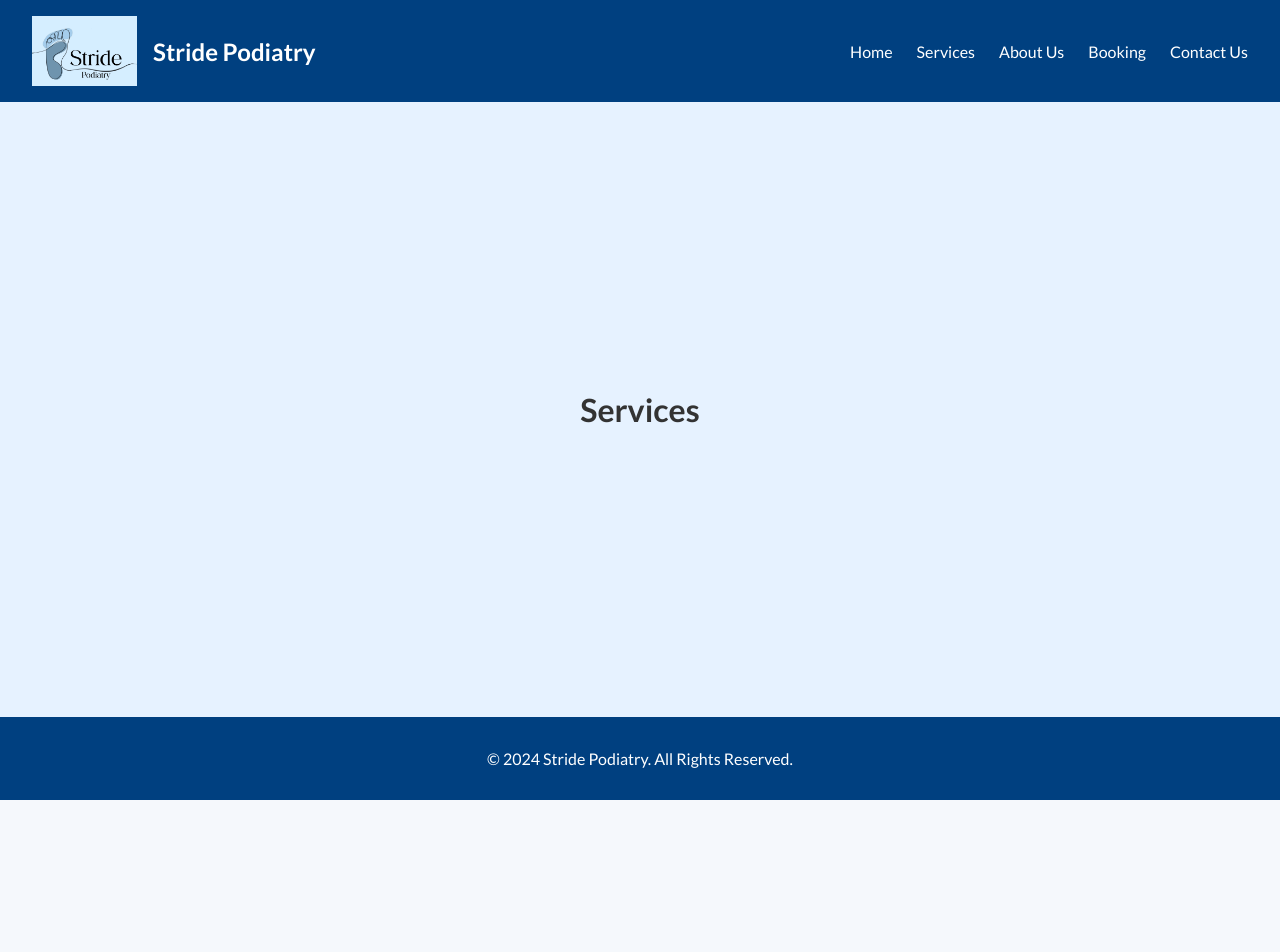
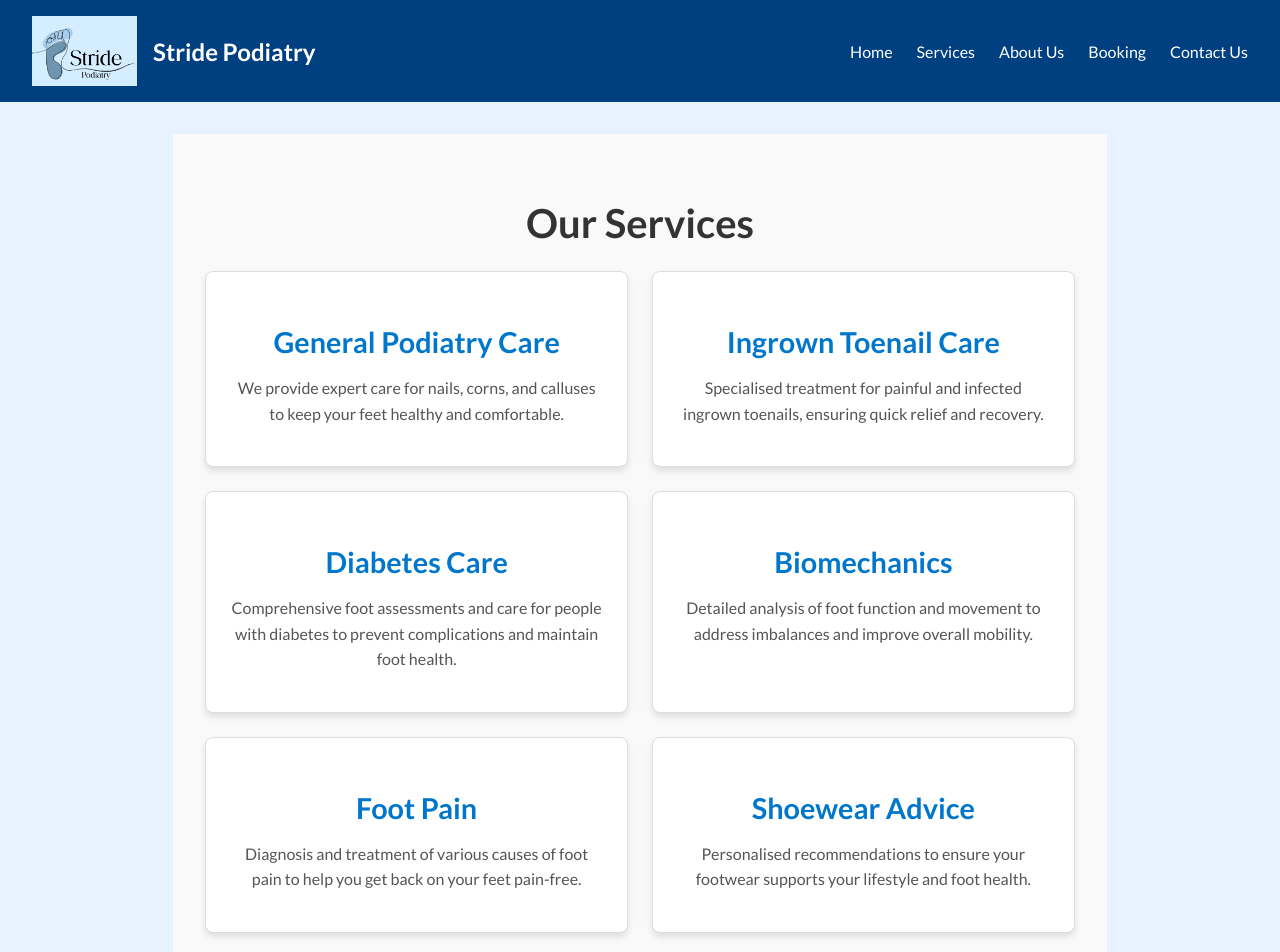
Before and after one commit to Looch8/stride-podiatry, a React (Vite) app: page /services in a window 1280 px wide. Shown: the top 952 px of the page. Before the commit the page ends 800 px from the top, so only its background shows below. Built offline with nearby package versions, Linux system fonts and the light colour scheme.

Commit message:
about and services section

```diff
--- a/src/pages/About.jsx
+++ b/src/pages/About.jsx
@@ -1,5 +1,31 @@
+import '../styles/About.css';
+import profilePhoto from '../assets/images/profile_photo.jpeg';
+
 const About = () => {
-	return <h1>About</h1>;
+	return (
+		<div className="about-container">
+			<img
+				src={profilePhoto}
+				alt="Luke Wheldale"
+				className="profile-photo"
+			/>
+			<div className="about-text">
+				<h1>About Me</h1>
+				<p>
+					Hi, I'm Luke Wheldale, a podiatrist specialising in home
+					care podiatry services across Adelaide. I am passionate
+					about bringing convenient and personalised foot care to
+					patients in the comfort of their own homes.
+				</p>
+				<p>
+					With years of experience and dedication to providing the
+					best care, I aim to improve mobility, comfort, and overall
+					foot health for my patients, ensuring they can live their
+					lives pain-free.
+				</p>
+			</div>
+		</div>
+	);
 };
 
 export default About;
--- a/src/pages/Services.jsx
+++ b/src/pages/Services.jsx
@@ -1,5 +1,56 @@
+import '../styles/Services.css';
+
 const Services = () => {
-	return <h1>Services</h1>;
+	return (
+		<section className="services">
+			<h2>Our Services</h2>
+			<ul className="services-list">
+				<li>
+					<h3>General Podiatry Care</h3>
+					<p>
+						We provide expert care for nails, corns, and calluses to
+						keep your feet healthy and comfortable.
+					</p>
+				</li>
+				<li>
+					<h3>Ingrown Toenail Care</h3>
+					<p>
+						Specialised treatment for painful and infected ingrown
+						toenails, ensuring quick relief and recovery.
+					</p>
+				</li>
+				<li>
+					<h3>Diabetes Care</h3>
+					<p>
+						Comprehensive foot assessments and care for people with
+						diabetes to prevent complications and maintain foot
+						health.
+					</p>
+				</li>
+				<li>
+					<h3>Biomechanics</h3>
+					<p>
+						Detailed analysis of foot function and movement to
+						address imbalances and improve overall mobility.
+					</p>
+				</li>
+				<li>
+					<h3>Foot Pain</h3>
+					<p>
+						Diagnosis and treatment of various causes of foot pain
+						to help you get back on your feet pain-free.
+					</p>
+				</li>
+				<li>
+					<h3>Shoewear Advice</h3>
+					<p>
+						Personalised recommendations to ensure your footwear
+						supports your lifestyle and foot health.
+					</p>
+				</li>
+			</ul>
+		</section>
+	);
 };
 
 export default Services;
--- /dev/null
+++ b/src/styles/About.css
@@ -0,0 +1,34 @@
+.about-container {
+	display: flex;
+	flex-direction: column;
+	align-items: center;
+	padding: 2rem;
+	background-color: #f5f8fc;
+	color: #333;
+}
+
+.profile-photo {
+	width: 150px;
+	height: 150px;
+	border-radius: 50%;
+	margin-bottom: 1.5rem;
+	box-shadow: 0 4px 6px rgba(0, 0, 0, 0.1);
+}
+
+.about-text {
+	max-width: 600px;
+	text-align: center;
+}
+
+.about-text h1 {
+	font-size: 2rem;
+	color: #004080;
+	margin-bottom: 1rem;
+}
+
+.about-text p {
+	font-size: 1.2rem;
+	line-height: 1.6;
+	margin-bottom: 1rem;
+	color: #333;
+}
--- /dev/null
+++ b/src/styles/Services.css
@@ -0,0 +1,46 @@
+.services {
+	padding: 2rem;
+	background-color: #f9f9f9;
+	text-align: center;
+}
+
+.services h2 {
+	font-size: 2.5rem;
+	margin-bottom: 1.5rem;
+	color: #333;
+}
+
+.services-list {
+	list-style: none;
+	padding: 0;
+	margin: 0;
+	display: grid;
+	grid-template-columns: repeat(auto-fit, minmax(300px, 1fr));
+	gap: 1.5rem;
+}
+
+.services-list li {
+	background-color: #fff;
+	border: 1px solid #ddd;
+	border-radius: 8px;
+	padding: 1.5rem;
+	box-shadow: 0 4px 6px rgba(0, 0, 0, 0.1);
+	transition: transform 0.2s, box-shadow 0.2s;
+}
+
+.services-list li:hover {
+	transform: translateY(-5px);
+	box-shadow: 0 6px 10px rgba(0, 0, 0, 0.15);
+}
+
+.services-list h3 {
+	font-size: 1.8rem;
+	color: #0077cc;
+	margin-bottom: 0.75rem;
+}
+
+.services-list p {
+	font-size: 1rem;
+	color: #555;
+	line-height: 1.6;
+}
```
Also changed, not shown: src/assets/images/profile_photo.jpeg (added).
